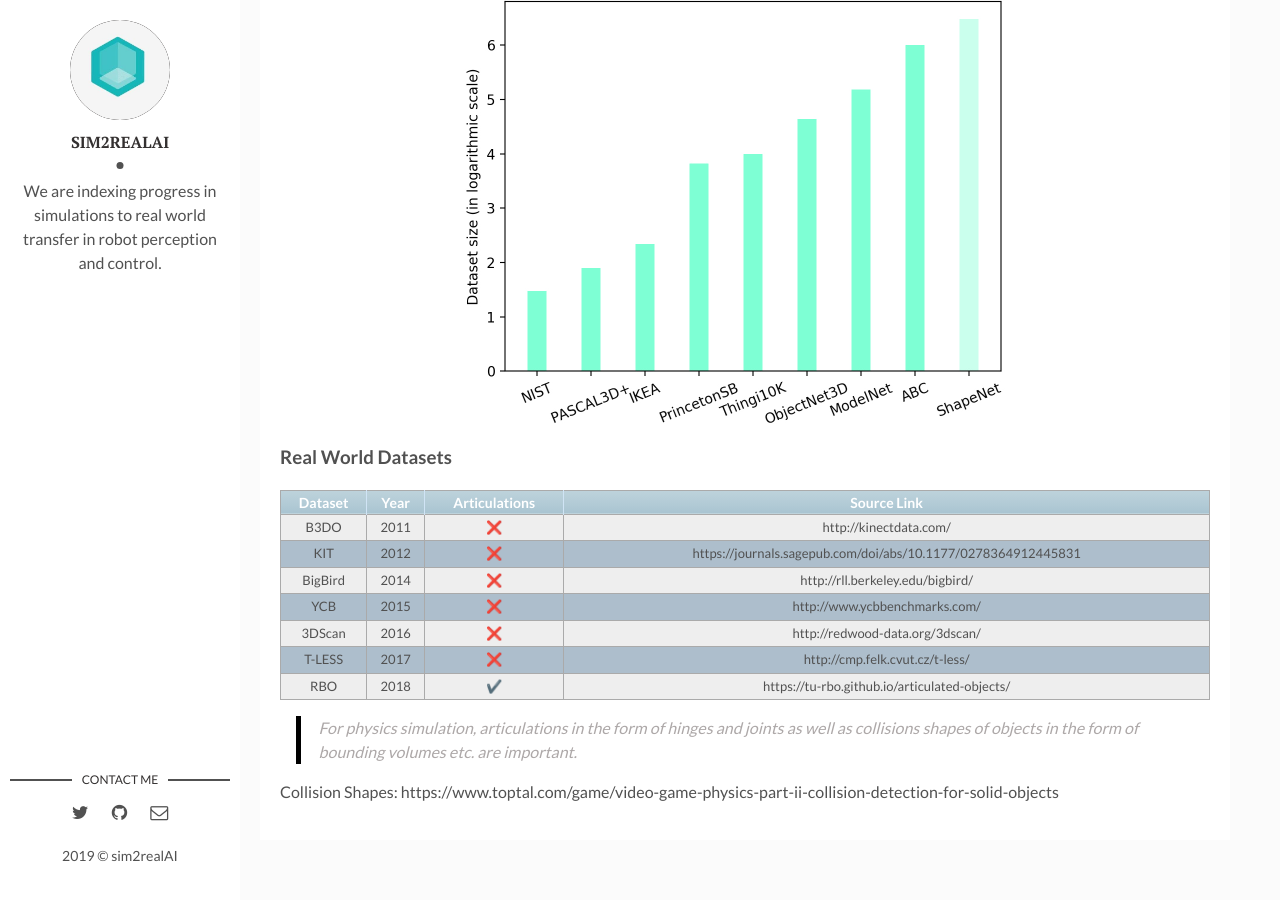
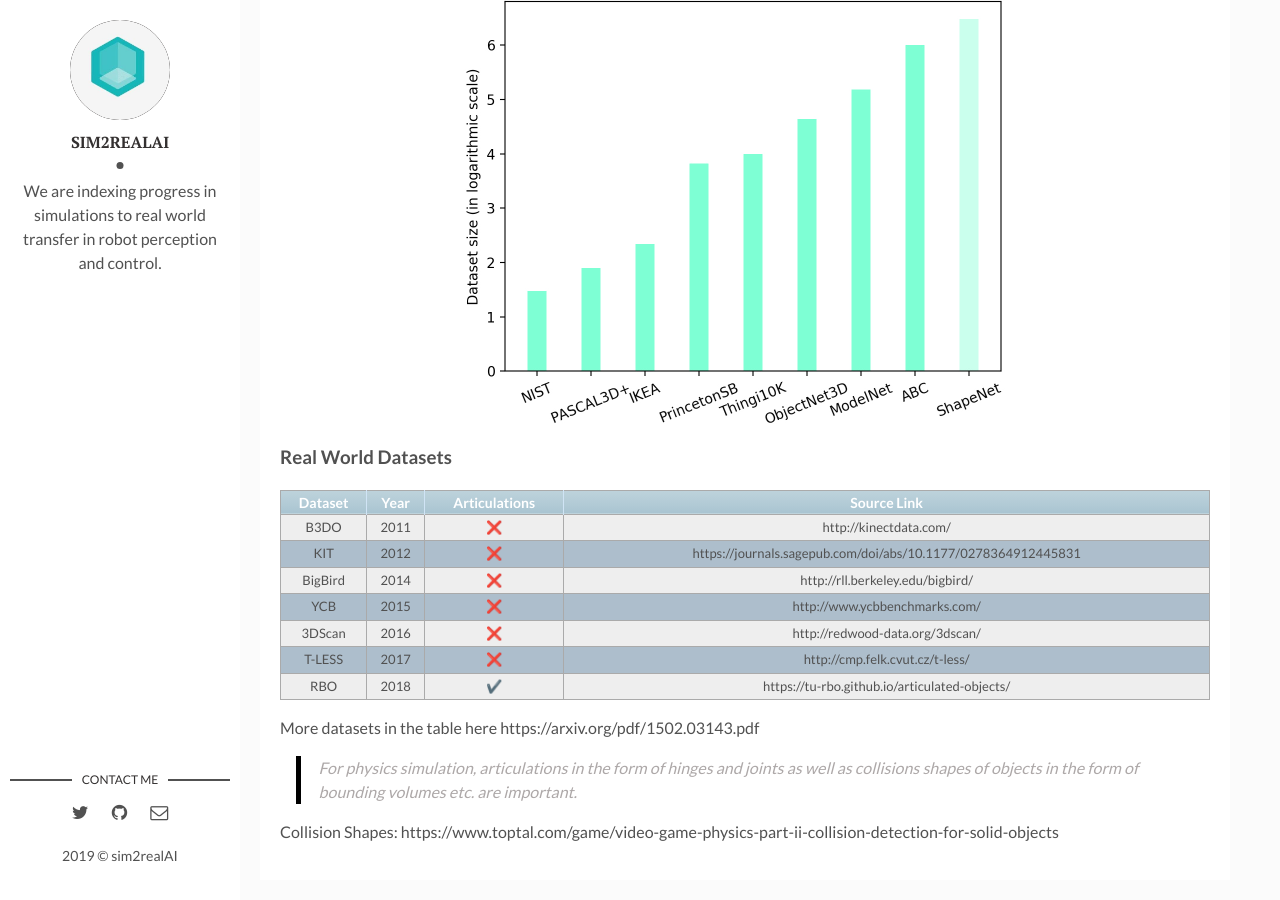
Before and after one commit to backupsim2realai/backupsim2realai.github.io, a Jekyll site: the page built from _posts/2019-01-15-Synthetic-Datasets-of-Objects-Part-I.markdown, in a window 1280 px wide and 900 px high, scrolled down 1370 px. Built offline with Jekyll 4.4.1, drawn with Linux system fonts in a browser that asks for light colours; emoji names are drawn with the system emoji font; before the commit the page ends 2230 px from its top, so only the background shows below that.

```diff
--- a/_posts/2019-01-15-Synthetic-Datasets-of-Objects-Part-I.markdown
+++ b/_posts/2019-01-15-Synthetic-Datasets-of-Objects-Part-I.markdown
@@ -54,7 +54,7 @@
 |   RBO   | 2018 | :heavy_check_mark: |         https://tu-rbo.github.io/articulated-objects/         |
 
 
-
+More datasets in the table here https://arxiv.org/pdf/1502.03143.pdf
 
 
 > For physics simulation, articulations in the form of hinges and joints as well as collisions shapes of objects in the form of bounding volumes etc. are important.
```
